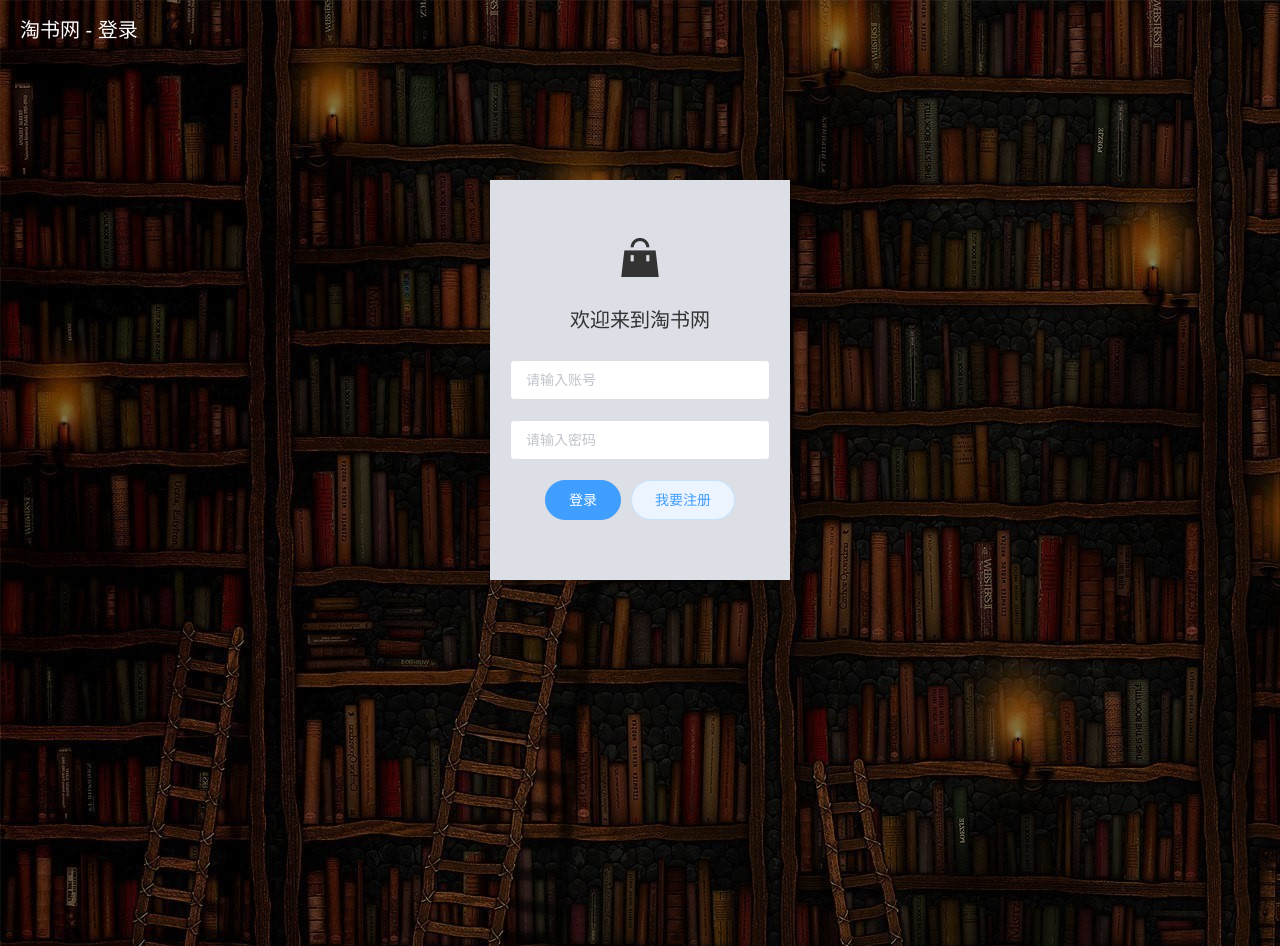
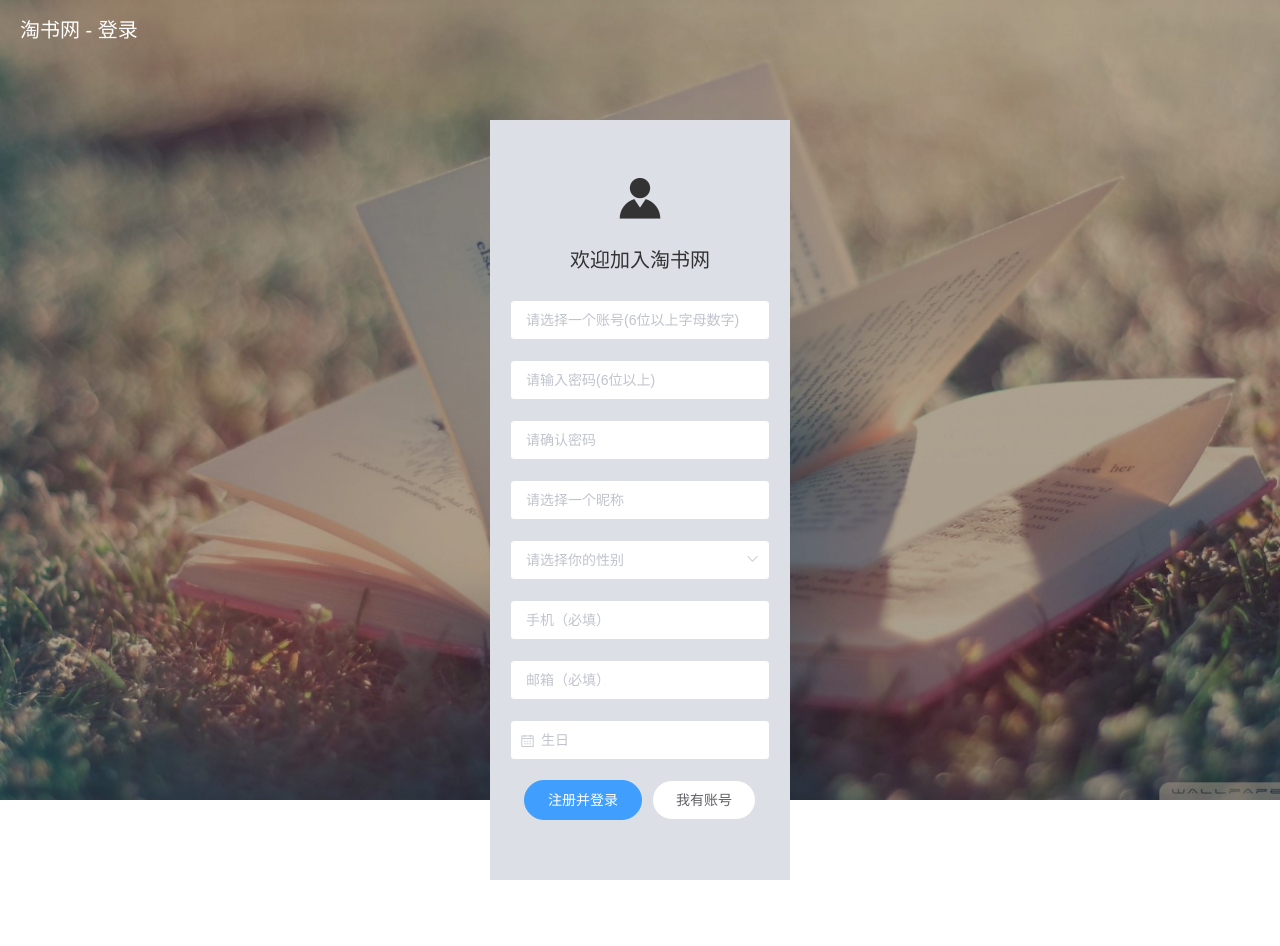
Before and after one commit to ZhuliuAiagle/taobookfront, a Vue app: page /index#/login in a window 1280 px wide. Both pictures are taken after a click on the button "我要注册". After the commit the page ends 900 px from the top, so only its background shows below. Built offline with nearby package versions, Linux system fonts and the light colour scheme.

Commit message:
完成登录和注册模块

```diff
--- a/public/index.html
+++ b/public/index.html
@@ -6,6 +6,9 @@
     <meta name="viewport" content="width=device-width,initial-scale=1.0">
     <link rel="icon" href="<%= BASE_URL %>favicon.ico">
     <title>taobookfront</title>
+    <style>
+      html,body,#app {height: 100%;}
+    </style>
   </head>
   <body style="margin: 0px;">
     <noscript>
--- a/src/router.js
+++ b/src/router.js
@@ -7,7 +7,11 @@
 export default new Router({
   routes: [
     {
-      path: '/',
+      path:'/',
+      redirect:'/login'
+    },
+    {
+      path: '/home',
       name: 'home',
       component: Home
     },
--- a/src/views/login/Login.vue
+++ b/src/views/login/Login.vue
@@ -1,9 +1,10 @@
 <template>
-  <div class="login">
+  <div class="login" id="lg" >
     <el-container>
         <el-header><el-row>淘书网 - 登录</el-row></el-header>
         <el-main>
-            <div class="login-block">
+            <!-- login block -->
+            <div class="login-block" v-if="mode==1">
                 <div style="font-size: 50px;">
                 <i class="el-icon-s-goods"></i>
                 </div>
@@ -19,12 +20,52 @@
                     </el-row>
                     <el-row>
                         <el-button type="primary" round @click="login">登录</el-button>
-                        <el-button round>我要注册</el-button>
+                        <el-button round  @click="mode=2;">我要注册</el-button>
                     </el-row>
                 </div>
             </div>
-            <div class="fulfill">
-
+            <!-- register block -->
+            <div class="register-block" v-if="mode==2">
+                <div style="font-size: 50px;">
+                <i class="el-icon-s-custom"></i>
+                </div>
+                <div style="font-size:20px; ">
+                    欢迎加入淘书网
+                </div>
+                <div class = "login-input">
+                    <el-row>
+                        <el-input placeholder="请选择一个账号(6位以上字母数字)" v-model="usr_reg"></el-input>
+                    </el-row>
+                    <el-row>
+                        <el-input placeholder="请输入密码(6位以上)" show-password v-model="pas_reg"></el-input>
+                    </el-row>
+                    <el-row>
+                        <el-input placeholder="请确认密码" show-password v-model="pas_confirm"></el-input>
+                    </el-row>
+                    <el-row>
+                        <el-input placeholder="请选择一个昵称" v-model="nickname"></el-input>
+                    </el-row>
+                    <el-row>
+                        <el-select v-model="sex" placeholder="请选择你的性别">
+                            <el-option label="男" value="male"></el-option>
+                            <el-option label="女" value="female"></el-option>
+                            <el-option label="保密" value="secret"></el-option>
+                        </el-select>
+                    </el-row>
+                    <el-row>
+                        <el-input placeholder="手机（必填）" v-model="phone"></el-input>
+                    </el-row>
+                    <el-row>
+                        <el-input placeholder="邮箱（必填）" v-model="email"></el-input>
+                    </el-row>
+                    <el-row>
+                        <el-date-picker placeholder="生日" v-model="birthday" style="width:260px;"></el-date-picker>
+                    </el-row>
+                    <el-row>
+                        <el-button type="primary" round @click="register">注册并登录</el-button>
+                        <el-button round @click="mode=1;">我有账号</el-button>
+                    </el-row>
+                </div>
             </div>
         </el-main>
     </el-container>
@@ -32,23 +73,83 @@
 </template>
 
 <script>
+
 import axios from 'axios';
+import { escape } from 'querystring';
+import { type } from 'os';
 
 export default {
-    name: 'home',
+    name: 'login',
     data(){
         return{
             username: "",
-            password: ""
+            password: "",
+            mode: 1, // mode 判断当前处于登录模式还是注册模式
+            usr_reg:"",
+            nickname:"",
+            pas_reg:"",
+            pas_confirm:"",
+            sex:"",
+            birthday:null,
+            phone:"",
+            email:""
         }
     },
     methods:{
         login:function(){
             var url = this.$store.state.server
             var that = this
-            axios.get(url + "/login").then(function(response){
-
+            axios.post(url + "/login", {
+                username: that.username,
+                password: that.password
+            }).then(function(response){
+                if(response.data == "SUCCESS"){
+                    alert("登录成功")
+                    that.$router.push({path:"/home"});
+                }else{
+                    alert("用户名或密码错误！");
+                }
             })
+        },
+        dateToString:function(d){
+            var month = '' + (d.getMonth() + 1);
+            var day = '' + d.getDate();
+            var year = d.getFullYear();
+            if (month.length < 2) month = '0' + month;
+            if (day.length < 2) day = '0' + day;
+            return [year, month, day].join('-');
+        },
+        register:function(){
+            var url = this.$store.state.server
+            var that = this
+            var sexy = 0
+            console.log(that.birthday)
+            console.log(typeof(that.birthday))
+            console.log(this.dateToString(that.birthday))
+            var bir = this.dateToString(that.birthday)
+            if(that.sex == "male") sexy = 1
+            else if(that.sex == "female") sexy = 0
+            else sexy = 0
+            if(that.pas_reg != that.pas_confirm) alert("两次密码不一致")
+            else{
+                axios.post(url + "/register",{
+                    username: that.usr_reg,
+                    role:1,
+                    nickname: that.nickname,
+                    password: that.pas_reg,
+                    sex:sexy,
+                    birthday: bir,
+                    phone: that.phone,
+                    email: that.email
+                }).then(function(response){
+                    if(response.data == "SUCCESS"){
+                        alert("注册成功，已经为您进行自动登录")
+                        that.$router.push({path:"/home"})
+                    }else{
+                        alert("注册失败")
+                    }
+                })
+            }
         }
     }
 }
@@ -57,9 +158,15 @@
 
 
 <style>
-.fulfill{
-    height: 100%;
-    height: 346px;
+.register-block{
+    background-color: #DCDFE6;
+    margin-top:40px;
+    padding-top: 50px;
+    padding-bottom: 50px;
+    width: 300px;
+    margin-left: auto;
+    margin-right: auto;
+    align-self: center;
 }
 .login-block{
     background-color: #DCDFE6;
@@ -99,7 +206,9 @@
     line-height: 60px;
 }
 .login{
+    height:100%;
     background-image: url("../../assets/login_bg.jpg");
     background-repeat:repeat-y;
+    background-size:cover;
 }
 </style>
```
Also changed, not shown: src/assets/d.jpg (added), src/assets/login_bg.jpg.
